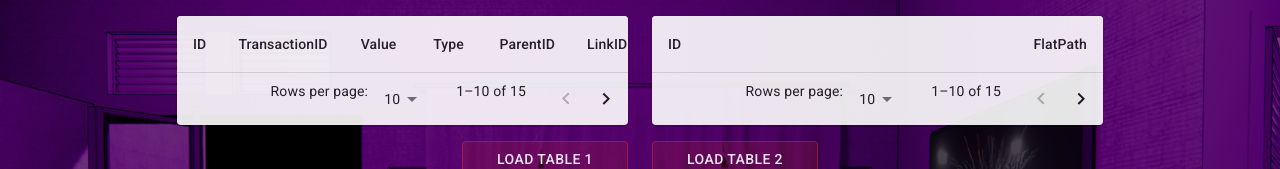
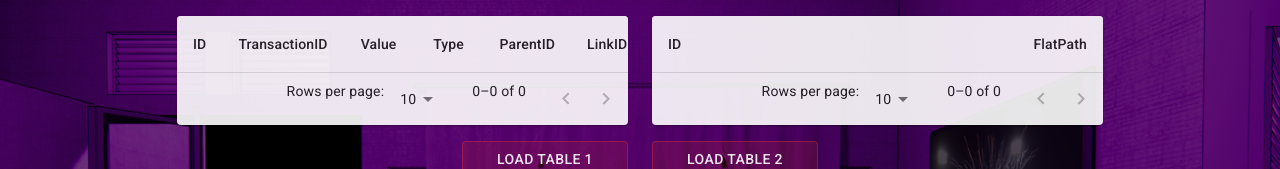
Before and after one commit to gauryvg98/gauryvg98.github.io, a React (Create React App) app: page / in a window 1280 px wide. Shown: the part 135-304 px from the top of the page. Built offline with nearby package versions, Linux system fonts and the light colour scheme.

Commit message:
heap memory deployment error

```diff
--- a/src/App.js
+++ b/src/App.js
@@ -52,46 +52,6 @@ const columns2 = [
   },
 ];
 
-function createData(name, code, population, size) {
-  const density = population / size;
-  return { name, code, population, size, density };
-}
-
-const rows = [
-  createData("India", "IN", 1324171354, 3287263),
-  createData("China", "CN", 1403500365, 9596961),
-  createData("Italy", "IT", 60483973, 301340),
-  createData("United States", "US", 327167434, 9833520),
-  createData("Canada", "CA", 37602103, 9984670),
-  createData("Australia", "AU", 25475400, 7692024),
-  createData("Germany", "DE", 83019200, 357578),
-  createData("Ireland", "IE", 4857000, 70273),
-  createData("Mexico", "MX", 126577691, 1972550),
-  createData("Japan", "JP", 126317000, 377973),
-  createData("France", "FR", 67022000, 640679),
-  createData("United Kingdom", "GB", 67545757, 242495),
-  createData("Russia", "RU", 146793744, 17098246),
-  createData("Nigeria", "NG", 200962417, 923768),
-  createData("Brazil", "BR", 210147125, 8515767),
-];
-const rows2 = [
-  createData("India", "IN"),
-  createData("China", "CN"),
-  createData("Italy", "IT"),
-  createData("United States", "US"),
-  createData("Canada", "CA"),
-  createData("Australia", "AU"),
-  createData("Germany", "DE"),
-  createData("Ireland", "IE"),
-  createData("Mexico", "MX"),
-  createData("Japan", "JP"),
-  createData("France", "FR"),
-  createData("United Kingdom", "GB"),
-  createData("Russia", "RU"),
-  createData("Nigeria", "NG"),
-  createData("Brazil", "BR"),
-];
-
 function App() {
   const [page, setPage] = useState(0);
   const [rowsPerPage, setRowsPerPage] = useState(10);
@@ -102,7 +62,6 @@ function App() {
   const [type, setType] = useState(null);
   const [parentId, setParentId] = useState(null);
   const [totalSum, setTotalsum] = useState();
-
   const handleChangePage = (event, newPage) => {
     setPage(newPage);
   };
@@ -266,7 +225,7 @@ function App() {
                   <TablePagination
                     rowsPerPageOptions={[10, 25, 100]}
                     component="div"
-                    count={rows.length}
+                    count={t1data.length}
                     rowsPerPage={rowsPerPage}
                     page={page}
                     onPageChange={handleChangePage}
@@ -330,7 +289,7 @@ function App() {
                   <TablePagination
                     rowsPerPageOptions={[10, 25, 100]}
                     component="div"
-                    count={rows2.length}
+                    count={t2data.length}
                     rowsPerPage={rowsPerPage}
                     page={page}
                     onPageChange={handleChangePage}
```
